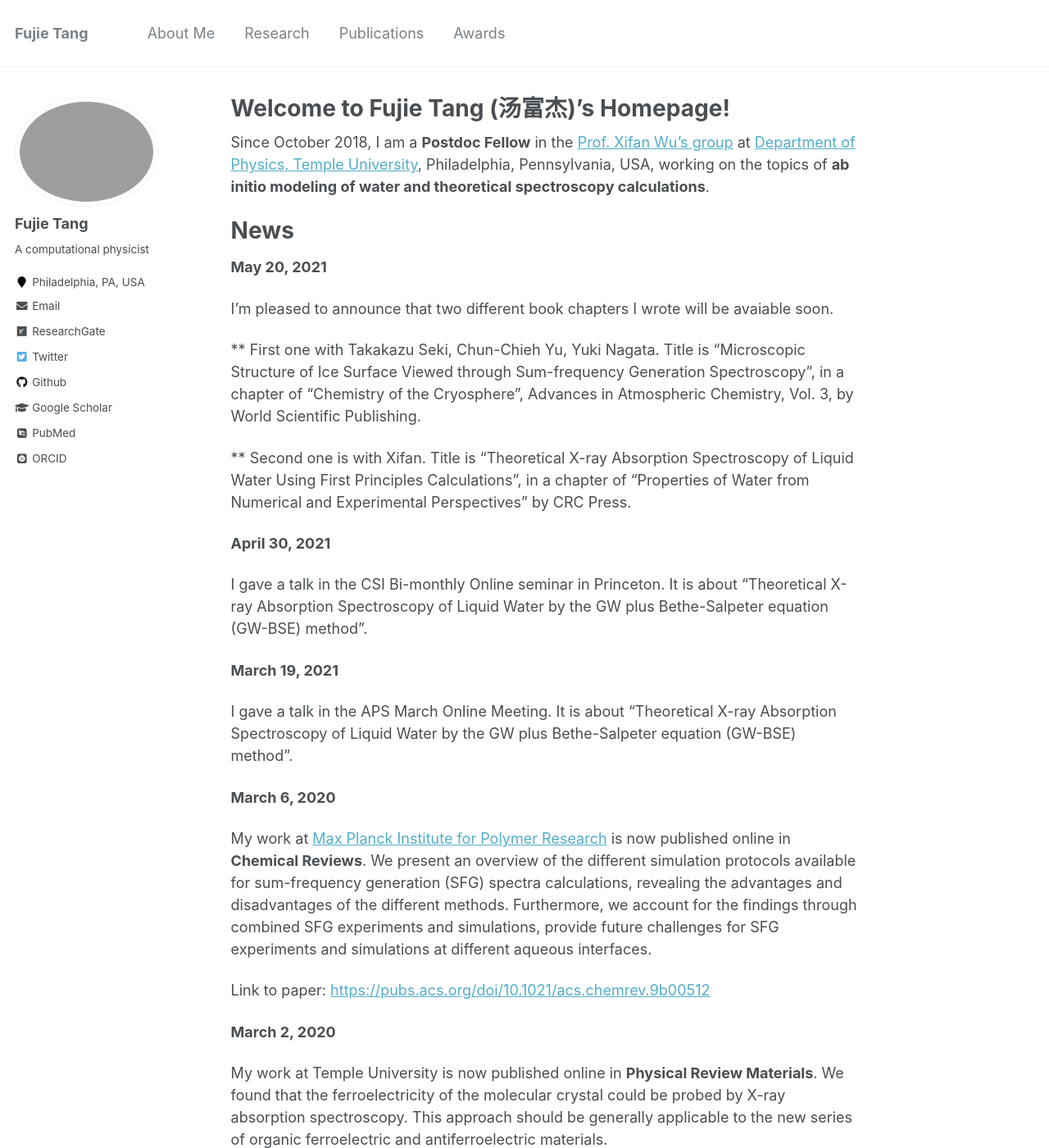
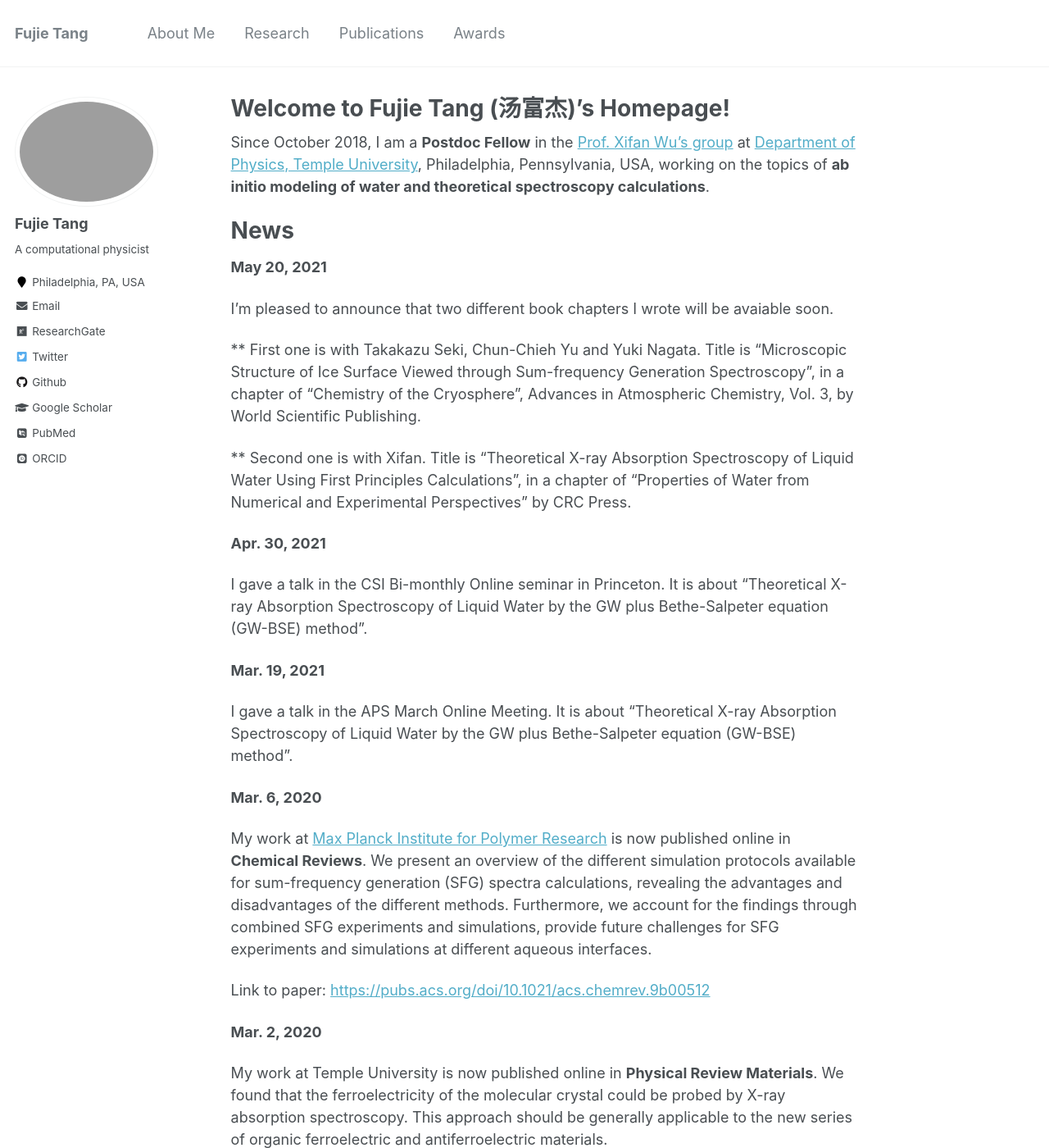
Before and after one commit to fujiepku/fujiepku.github.io, a Jekyll site: the page built from _pages/about.md, in a window 1280 px wide and 1400 px high. Shown: the whole window at 82% size. Built offline with Jekyll 4.4.1, drawn with Linux system fonts in a browser that asks for light colours; some web fonts are replaced; some of the changed text lies outside the part shown.

Commit message:
Update about.md

```diff
--- a/_pages/about.md
+++ b/_pages/about.md
@@ -16,29 +16,29 @@ News
 
 I'm pleased to announce that two different book chapters I wrote will be avaiable soon.
 
-** First one with Takakazu Seki, Chun-Chieh Yu, Yuki Nagata. Title is "Microscopic Structure of Ice Surface Viewed through Sum-frequency Generation Spectroscopy", in a chapter of "Chemistry of the Cryosphere", Advances in Atmospheric Chemistry, Vol. 3, by World Scientific Publishing.
+** First one is with Takakazu Seki, Chun-Chieh Yu and Yuki Nagata. Title is "Microscopic Structure of Ice Surface Viewed through Sum-frequency Generation Spectroscopy", in a chapter of "Chemistry of the Cryosphere", Advances in Atmospheric Chemistry, Vol. 3, by World Scientific Publishing.
 
 ** Second one is with Xifan. Title is "Theoretical X-ray Absorption Spectroscopy of Liquid Water Using First Principles Calculations", in a chapter of "Properties of Water from Numerical and Experimental Perspectives" by CRC Press.
 
 
-**April 30, 2021**
+**Apr. 30, 2021**
 
 I gave a talk in the CSI Bi-monthly Online seminar in Princeton. It is about "Theoretical X-ray Absorption Spectroscopy of Liquid Water by the GW plus Bethe-Salpeter equation (GW-BSE) method".
 
 
-**March 19, 2021**
+**Mar. 19, 2021**
 
 I gave a talk in the APS March Online Meeting. It is about "Theoretical X-ray Absorption Spectroscopy of Liquid Water by the GW plus Bethe-Salpeter equation (GW-BSE) method".
 
 
 
-**March 6, 2020**
+**Mar. 6, 2020**
 
 My work at [Max Planck Institute for Polymer Research](https://www.mpip-mainz.mpg.de/en/home) is now published online in **Chemical Reviews**. We present an overview of the different simulation protocols available for sum-frequency generation (SFG) spectra calculations, revealing the advantages and disadvantages of the different methods. Furthermore, we account for the findings through combined SFG experiments and simulations, provide future challenges for SFG experiments and simulations at different aqueous interfaces.
 
 Link to paper: [https://pubs.acs.org/doi/10.1021/acs.chemrev.9b00512](https://pubs.acs.org/doi/10.1021/acs.chemrev.9b00512)
 
-**March 2, 2020**
+**Mar. 2, 2020**
 
 My work at Temple University is now published online in **Physical Review Materials**. We found that the ferroelectricity of the molecular crystal could be probed by X-ray absorption spectroscopy. This approach should be generally applicable to the new series of organic ferroelectric and antiferroelectric materials.
 
```
Also changed, not shown: other parts of _pages/about.md (+2 -2 lines).
